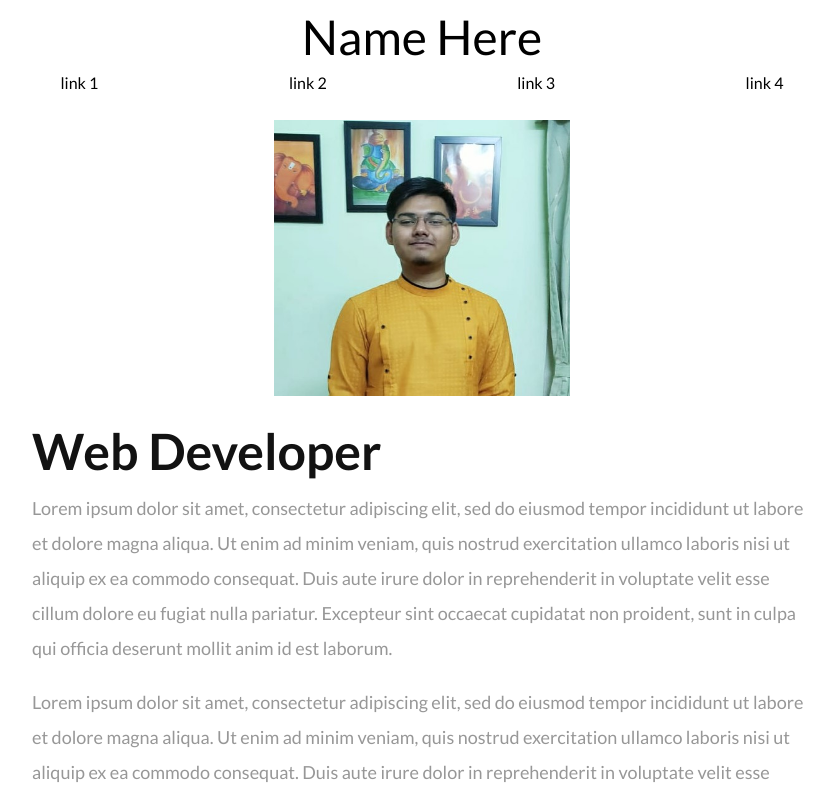
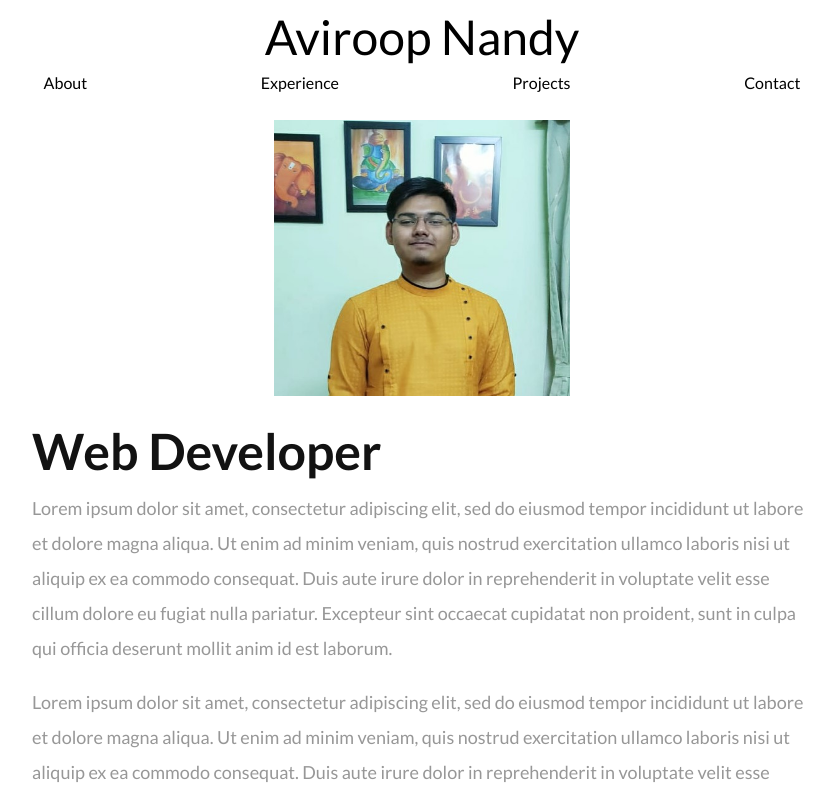
Before and after one commit to shashtag/Portfolio, a React (Create React App) app: page / in a window 1280 px wide. Shown: the top 798 px of the page, without its empty margins (218-1052 px from the left). Built offline with nearby package versions, Linux system fonts and the light colour scheme.

Commit message:
UPDATE Nav links

```diff
--- a/src/components/Contact.js
+++ b/src/components/Contact.js
@@ -59,7 +59,7 @@ class Contact extends React.Component {
   };
   render() {
     return (
-      <div className="contact-main">
+      <div className="contact-main" id="contact-main">
         <h3>CONTACT</h3>
         <form className="form" onSubmit={this.onFormSubmit}>
           <div>
--- a/src/components/navbar/navbar.js
+++ b/src/components/navbar/navbar.js
@@ -9,7 +9,7 @@ const navbar = props => (
   <header className="page-header">
     <nav className="navbar">
       <div className="navbar-logo ">
-        <a href="/">Name Here</a>
+        <a href="/">Aviroop Nandy</a>
       </div>
 
       {/* to push the logo and navlinks to each end */}
@@ -18,16 +18,16 @@ const navbar = props => (
       <div className="navbar-links ">
         <ul>
           <li>
-            <a href="/">link 1</a>
+            <a href="/">About</a>
           </li>
           <li>
-            <a href="/">link 2</a>
+            <a href="/">Experience</a>
           </li>
           <li>
-            <a href="/">link 3</a>
+            <a href="/">Projects</a>
           </li>
           <li>
-            <a href="/">link 4</a>
+            <a href="#contact-main">Contact</a>
           </li>
         </ul>
       </div>
```
